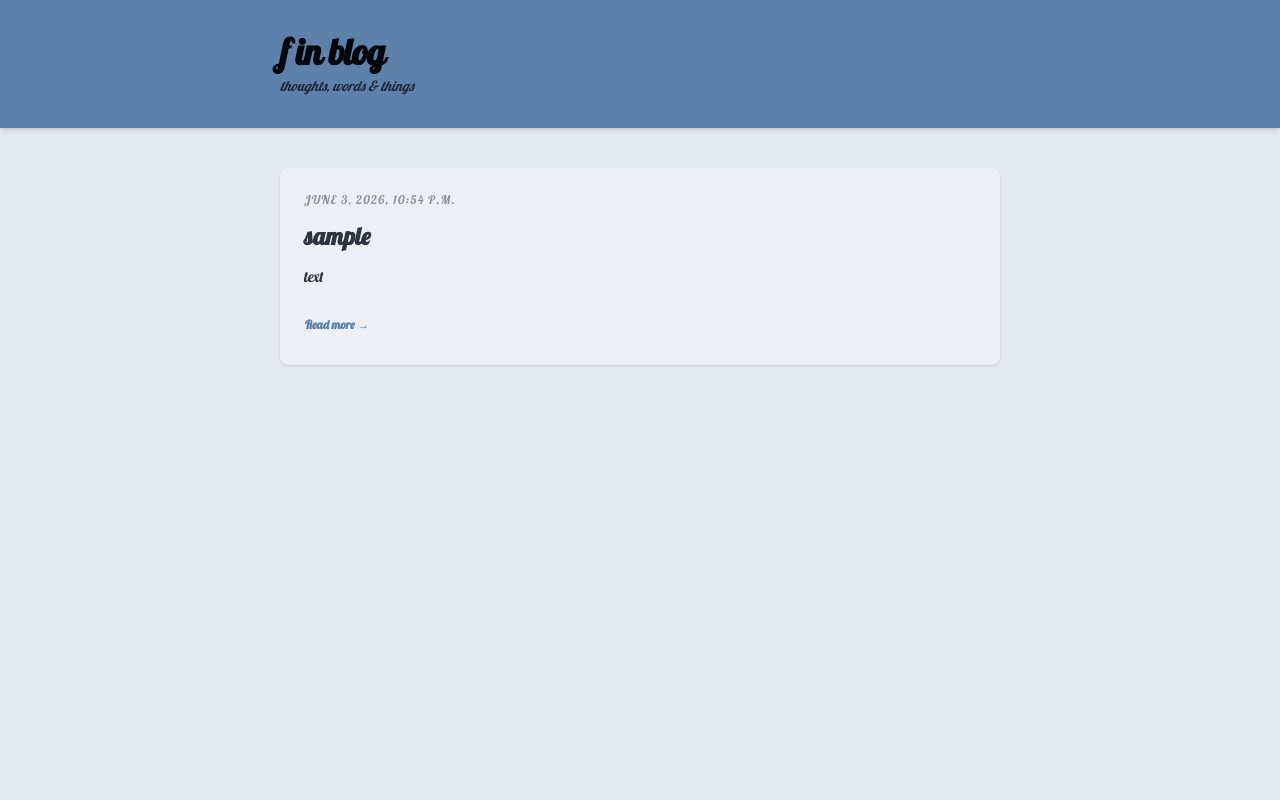
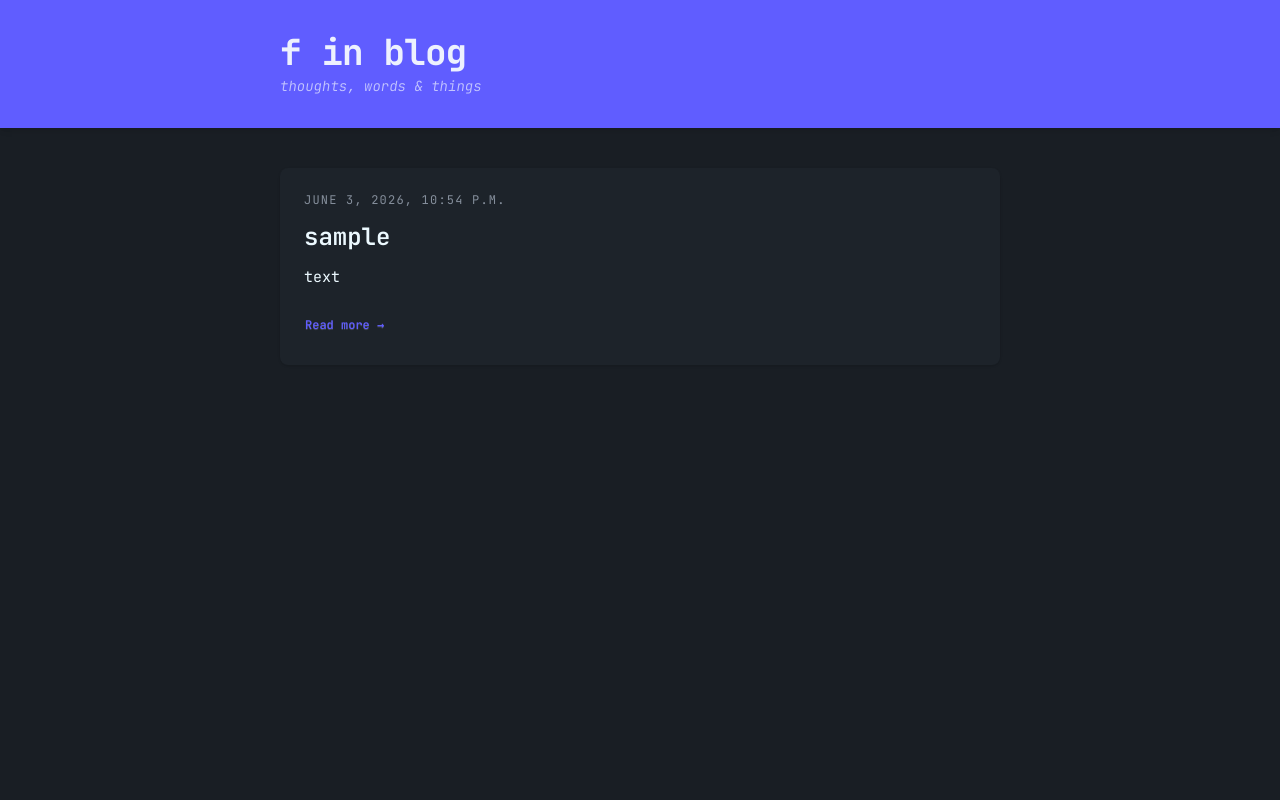
Before and after one commit to finkrent/blogfirsdjango, a Django app: page / in a window 1280 px wide. Run offline with Django 5.2, Linux system fonts and the light colour scheme; data comes from the database, SQL or seed files in the repository.

Commit message:
used JetBrains Mono font and changed the title of the website alongside with theme

```diff
--- a/blog/static/css/blog.css
+++ b/blog/static/css/blog.css
@@ -1,8 +1,8 @@
 h1,
 h2{
-    font-family: 'Lobster';
+    font-family: "JetBrains Mono", monospace;
 }
 
 body{
-    font-family: 'Lobster';
+    font-family: "JetBrains Mono", monospace;
 }
--- a/blog/templates/blog/base.html
+++ b/blog/templates/blog/base.html
@@ -1,12 +1,14 @@
 {% load static %}
 <!DOCTYPE html>
-<html data-theme="nord">
+<html data-theme="dark">
     <head>
-        <title>f in blog</title>
+        <title>DeBLOG</title>
         <link href="https://cdn.jsdelivr.net/npm/daisyui@5/themes.css" rel="stylesheet" type="text/css" />
         <link href="https://cdn.jsdelivr.net/npm/daisyui@5/daisyui.css" rel="stylesheet" type="text/css" />
         <script src="https://cdn.jsdelivr.net/npm/@tailwindcss/browser@4"></script>
-        <link rel="stylesheet" href="https://fonts.googleapis.com/css?family=Lobster&subset=latin,latin-ext">
+        <link rel="preconnect" href="https://fonts.googleapis.com">
+        <link rel="preconnect" href="https://fonts.gstatic.com" crossorigin>
+        <link href="https://fonts.googleapis.com/css2?family=JetBrains+Mono:ital,wght@0,100..800;1,100..800&display=swap" rel="stylesheet">
         <link rel="stylesheet" href="{% static 'css/blog.css' %}">
     </head>
     <body class="bg-base-200 min-h-screen">
```
